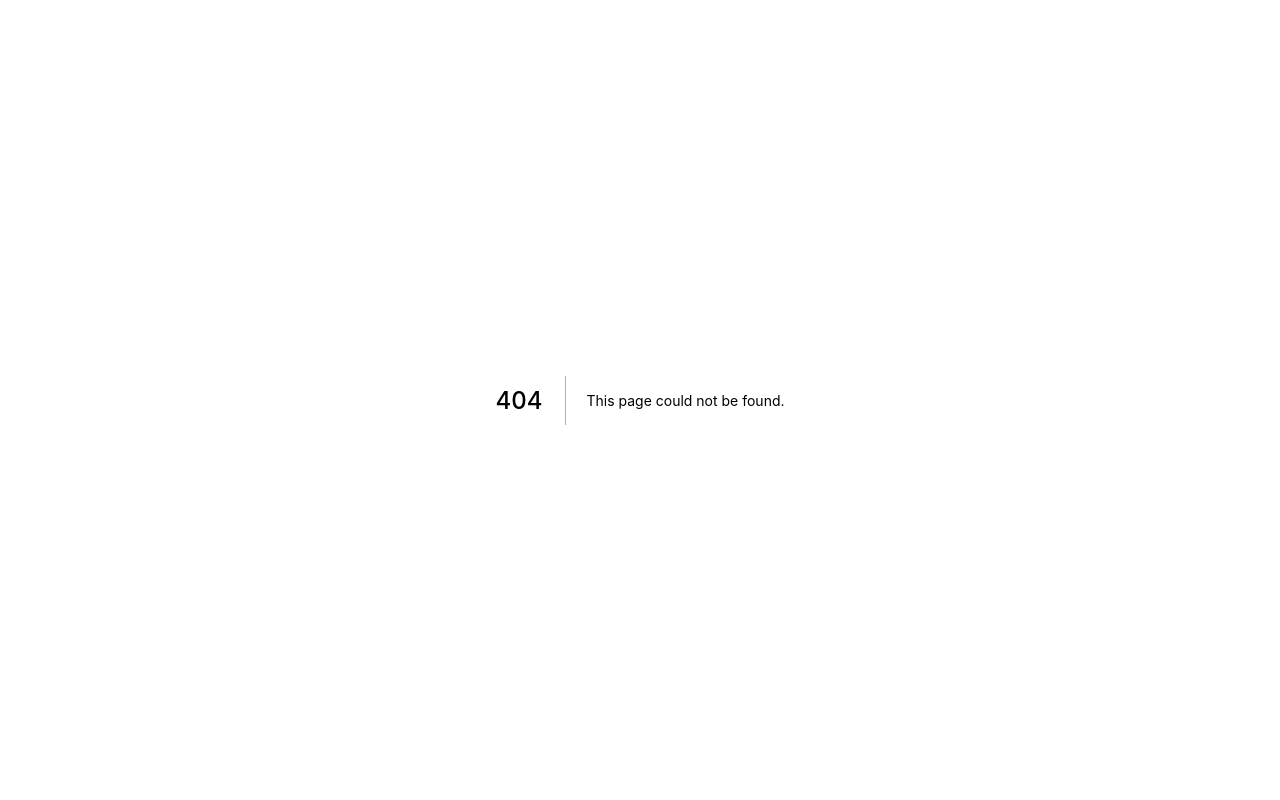
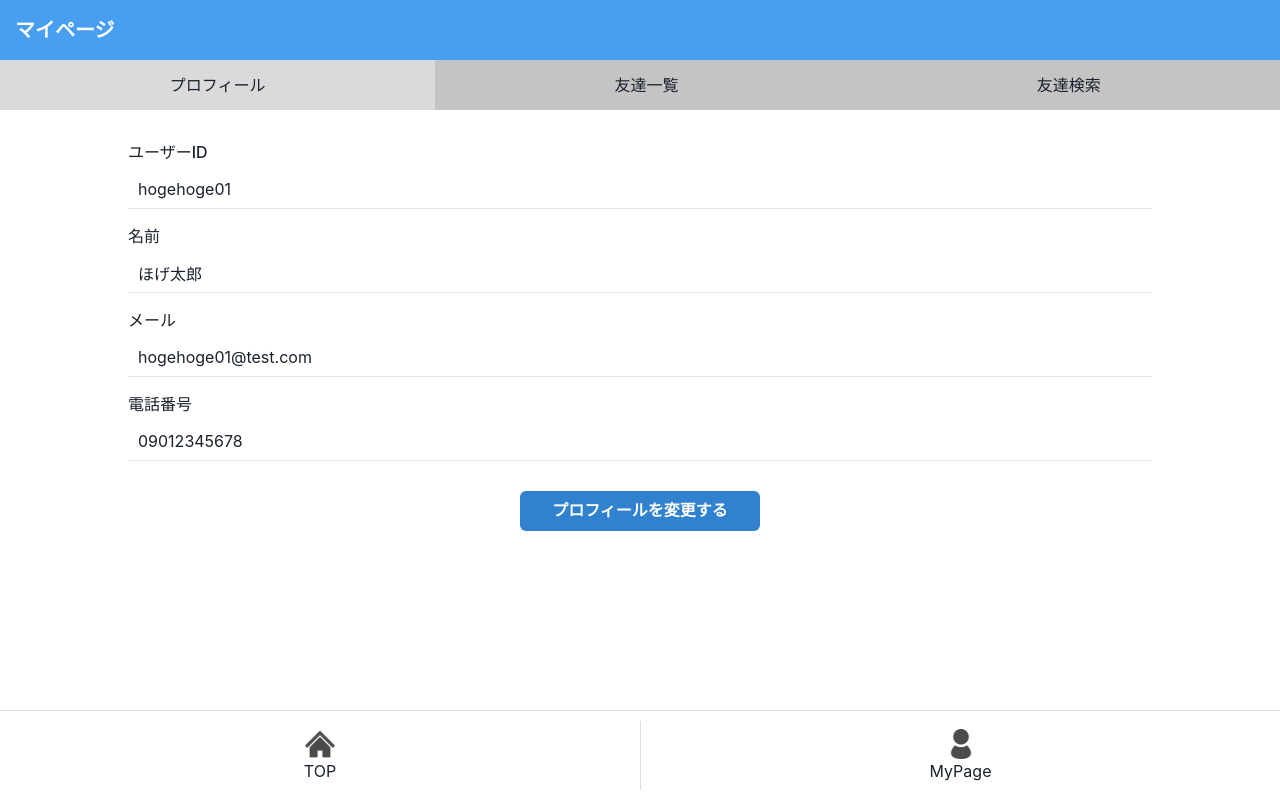
Before and after one commit to mizuki0201/minwari_v2, a Next.js app: page /mypages/1 in a window 1280 px wide. Before the commit this address had no page. Built offline with nearby package versions, Linux system fonts and the light colour scheme.

Commit message:
feat: MyPageの実装

```diff
--- /dev/null
+++ b/components/pages/mypages/MyPage.tsx
@@ -0,0 +1,7 @@
+import React, { FC } from "react";
+import { MyPagePresenter } from "./MyPagePresenter";
+import { mockData } from "./__dev__/mockData";
+
+export const MyPage: FC = () => {
+  return <MyPagePresenter {...mockData} />;
+};
--- /dev/null
+++ b/components/pages/mypages/MyPagePresenter.tsx
@@ -0,0 +1,69 @@
+import React, { FC } from "react";
+import { chakra } from "@chakra-ui/react";
+import { Header } from "../../shared/Header";
+import { FooterNavBar } from "../../shared/FooterNavBar";
+import { FriendLists } from "./components/FriendLists";
+import { Profile } from "./components/Profile";
+import { SearchFriend } from "./components/SearchFriend";
+
+type Props = {
+  user: {
+    userId: string;
+    name: string;
+    email: string;
+    phone: string;
+  };
+  friends: Array<{ id: number; name: string }>;
+};
+
+export const MyPagePresenter: FC<Props> = ({ user, friends }) => {
+  const [selected, setSelected] =
+    React.useState<"profile" | "friends" | "search">("profile");
+  return (
+    <>
+      <Header title="マイページ" />
+      <chakra.div width="100%" display="flex">
+        <chakra.div
+          width="34%"
+          height="50px"
+          display="flex"
+          alignItems="center"
+          justifyContent="center"
+          backgroundColor={selected === "profile" ? "#DADADA" : "#C4C4C4"}
+          cursor="pointer"
+          onClick={() => setSelected("profile")}
+        >
+          プロフィール
+        </chakra.div>
+        <chakra.div
+          width="33%"
+          height="50px"
+          display="flex"
+          alignItems="center"
+          justifyContent="center"
+          backgroundColor={selected === "friends" ? "#DADADA" : "#C4C4C4"}
+          cursor="pointer"
+          onClick={() => setSelected("friends")}
+        >
+          友達一覧
+        </chakra.div>
+        <chakra.div
+          width="33%"
+          height="50px"
+          display="flex"
+          alignItems="center"
+          justifyContent="center"
+          backgroundColor={selected === "search" ? "#DADADA" : "#C4C4C4"}
+          cursor="pointer"
+          onClick={() => setSelected("search")}
+        >
+          友達検索
+        </chakra.div>
+      </chakra.div>
+      {selected === "profile" && <Profile user={user} />}
+      {selected === "friends" && <FriendLists friends={friends} />}
+      {selected === "search" && <SearchFriend />}
+      <FooterNavBar />
+    </>
+  );
+};
--- /dev/null
+++ b/components/pages/mypages/__dev__/mockData.ts
@@ -0,0 +1,18 @@
+export const mockData = {
+  user: {
+    userId: "hogehoge01",
+    name: "ほげ太郎",
+    email: "hogehoge01@test.com",
+    phone: "09012345678",
+  },
+  friends: [
+    { id: 1, name: "ユーザー1" },
+    { id: 2, name: "ユーザー2" },
+    { id: 3, name: "ユーザー3" },
+    { id: 4, name: "ユーザー4" },
+    { id: 5, name: "ユーザー5" },
+    { id: 6, name: "ユーザー6" },
+    { id: 7, name: "ユーザー7" },
+    { id: 8, name: "ユーザー8" },
+  ],
+};
--- /dev/null
+++ b/components/pages/mypages/index.ts
@@ -0,0 +1 @@
+export { MyPage } from "./MyPage";
--- /dev/null
+++ b/pages/mypages/[userId]/index.tsx
@@ -0,0 +1,8 @@
+import type { NextPage } from "next";
+import { MyPage } from "../../../components/pages/mypages";
+
+const UserMyPage: NextPage = () => {
+  return <MyPage />;
+};
+
+export default UserMyPage;
```
